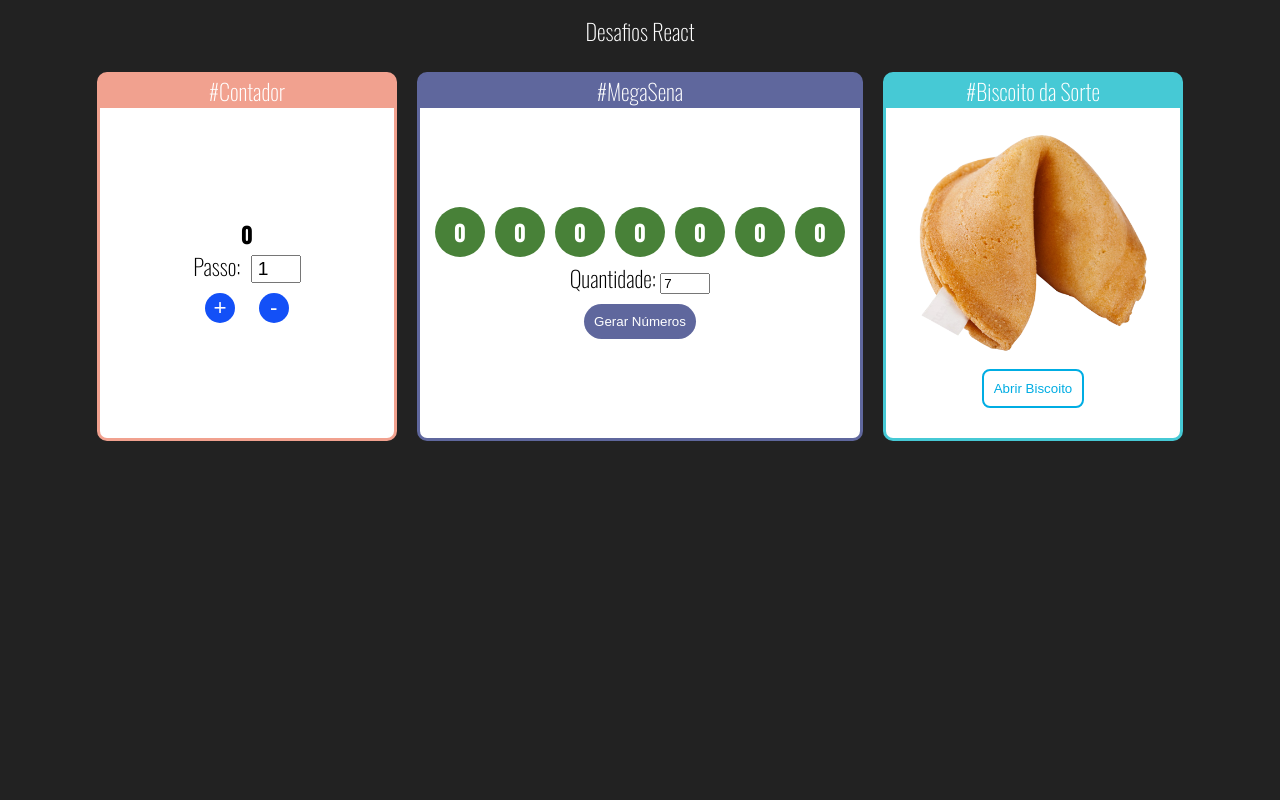
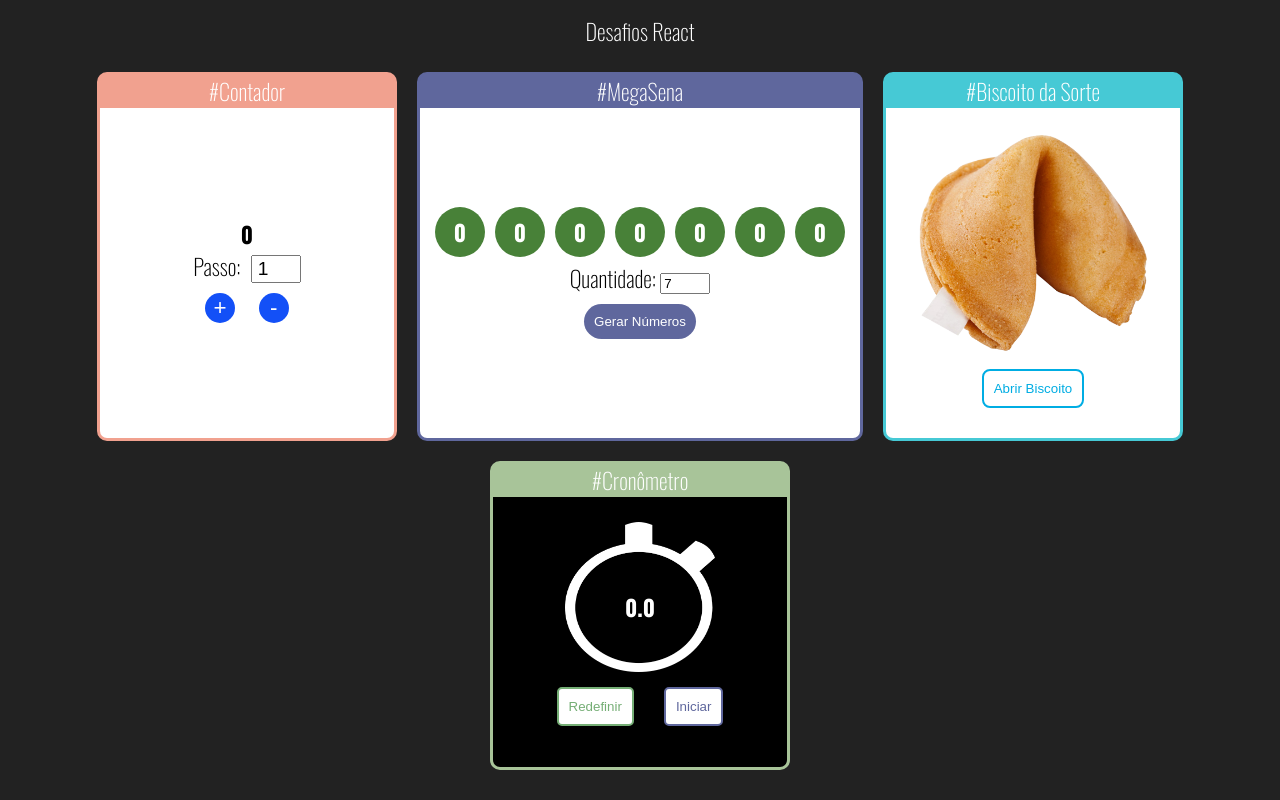
Before and after one commit to alexrla/Desafios__React, a React (Create React App) app: page / in a window 1280 px wide. Built offline with nearby package versions, Linux system fonts and the light colour scheme.

Commit message:
Desafio cronômetro, feito

```diff
--- a/src/App.jsx
+++ b/src/App.jsx
@@ -2,11 +2,12 @@ import React from 'react';
 import styled from 'styled-components';
 
 import Card from "./components/layout/Card";
+import Card2 from "./components/layout/Card2";
 
 import Contador from "./components/contador/Contador";
 import MegaSena from './components/megasena/MegaSena';
 import BiscoitoSorte from './components/biscoito-da-sorte/BiscoitoSorte';
-
+import Cronometro from './components/cronômetro/Cronometro';
 
 export default function App(props) {
   return (
@@ -25,6 +26,10 @@ export default function App(props) {
           <Card titulo="#Biscoito da Sorte" cor="#46C9D5">
                 <BiscoitoSorte />
           </Card>
+
+          <Card2 titulo="#Cronômetro" cor="#A8C499">
+              <Cronometro />
+          </Card2>
         </div>
     </Container>
   );
--- /dev/null
+++ b/src/components/cronômetro/Cronometro.jsx
@@ -0,0 +1,159 @@
+import React, { Component } from 'react';
+
+import styled from 'styled-components';
+
+import cronometo from '../../assets/img/cronometro.png';
+
+class Cronometro extends Component  {
+    constructor(props)  {
+        super(props);
+
+        this.state = {
+            numero: 0,
+            botao: "Iniciar"
+        };
+
+        this.timer = null;
+
+        this.redefinir = this.redefinir.bind(this);
+        this.iniciar = this.iniciar.bind(this);
+    }
+
+    redefinir() {
+        if(this.timer !== null) {
+            clearInterval(this.timer);
+
+            this.timer = null;
+        }
+
+        let state = this.state;
+
+        state.numero = 0;
+
+        state.botao = "Iniciar";
+
+        this.setState(state);
+    }
+
+    iniciar()   {
+        let state = this.state;
+
+        if(this.timer !== null) {
+            clearInterval(this.timer);
+
+            this.timer = null;
+
+            state.botao = "Iniciar";
+        }
+        else    {
+            this.timer = setInterval(() => {
+                let state = this.state;
+
+                state.numero += 0.1;
+
+                this.setState(state);
+            }, 100);
+
+            state.botao = "Pausar";
+        }
+
+        this.setState(state);
+    }
+
+    render()    {
+        return (
+            <Div>
+                <DarkOverlay>
+                    <img src={cronometo} alt="Relógio" />
+
+                    <p>{this.state.numero.toFixed(1)}</p>
+
+                    <div className="botoes">
+                        <button className="redefinir" onClick={this.redefinir}>Redefinir</button>
+                        <button className="iniciar" onClick={this.iniciar}>{this.state.botao}</button>
+                    </div>
+                </DarkOverlay>
+            </Div>
+        );
+    }
+}
+
+export default Cronometro;
+
+const Div = styled.div`
+    align-items: center;
+
+    display: flex;
+
+    height: 100%;
+
+    justify-content: center;
+`;
+
+const DarkOverlay = styled.div`
+    align-items: center;
+
+    display: flex;
+
+    flex-direction: column;
+
+    height: 250px;
+
+    justify-content: center;
+
+    position: relative;
+
+    width: 250px;
+
+    img     {
+        height: 150px;
+
+        width: 150px;
+    }
+
+    p   {
+        color: #FFFFFF;
+
+        position: absolute;
+
+        top: 84px;
+    }
+
+    div button {
+        border-radius: 5px;
+
+        cursor: pointer;
+
+        margin: 15px;
+
+        padding: 10px;
+    }
+
+    .redefinir  {
+        background-color: #FFFFFF;
+
+        border: 2px solid #75AE75;
+
+        color: #75AE75;
+    }
+
+    .redefinir:hover    {
+        background-color: #75AE75;
+
+        color: #FFFFFF;
+    }
+
+    .iniciar    {
+        background-color: #FFFFFF;
+
+        border: 2px solid #5F679D;
+
+        color: #5F679D;
+    }
+
+    .iniciar:hover    {
+        background-color: #5F679D;
+
+        color: #FFFFFF;
+    }
+`;
--- /dev/null
+++ b/src/components/layout/Card2.jsx
@@ -0,0 +1,65 @@
+import React from 'react';
+import styled from 'styled-components';
+
+export default function Card2(props) {
+    const style =  {
+        backgroundColor: props.cor || "#FF0000",
+        borderColor: props.cor || "#FF0000"
+    };
+
+    return (
+        <Container className="card" style={style}>
+            <Title className="titulo">
+                {props.titulo}
+            </Title>
+
+            <Content className="conteudo">
+                {props.children}
+            </Content>
+        </Container>
+    );
+}
+
+const Container = styled.div`
+    border: 3px solid;
+
+    border-radius: 10px;
+
+    display: flex;
+
+    flex-direction: column;
+
+    margin: 10px;
+
+    max-width: 500px;
+
+    min-width: 300px;
+
+    overflow: hidden;
+`;
+
+const Title = styled.div`
+    display: flex;
+
+    justify-content: center;
+
+    padding: 5px 0px;
+`;
+
+const Content = styled.div`
+    align-items: center;
+
+    background-color: #000000;
+
+    color: #FFFFFF;
+
+    display: flex;
+
+    flex-grow: 1;
+
+    flex-direction: column;
+
+    justify-content: center;
+
+    padding: 10px;
+`;
```
Also changed, not shown: src/assets/img/cronometro.png (added).
